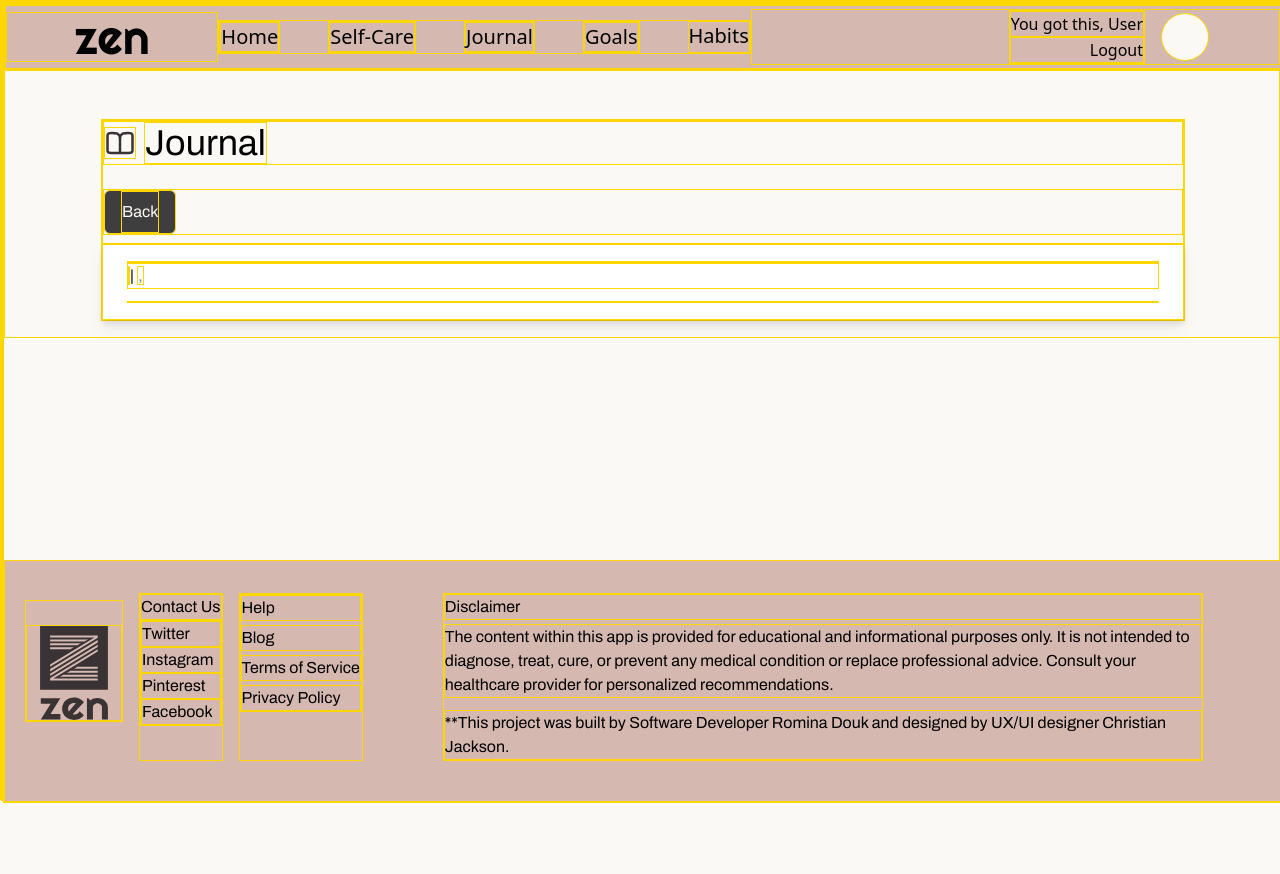
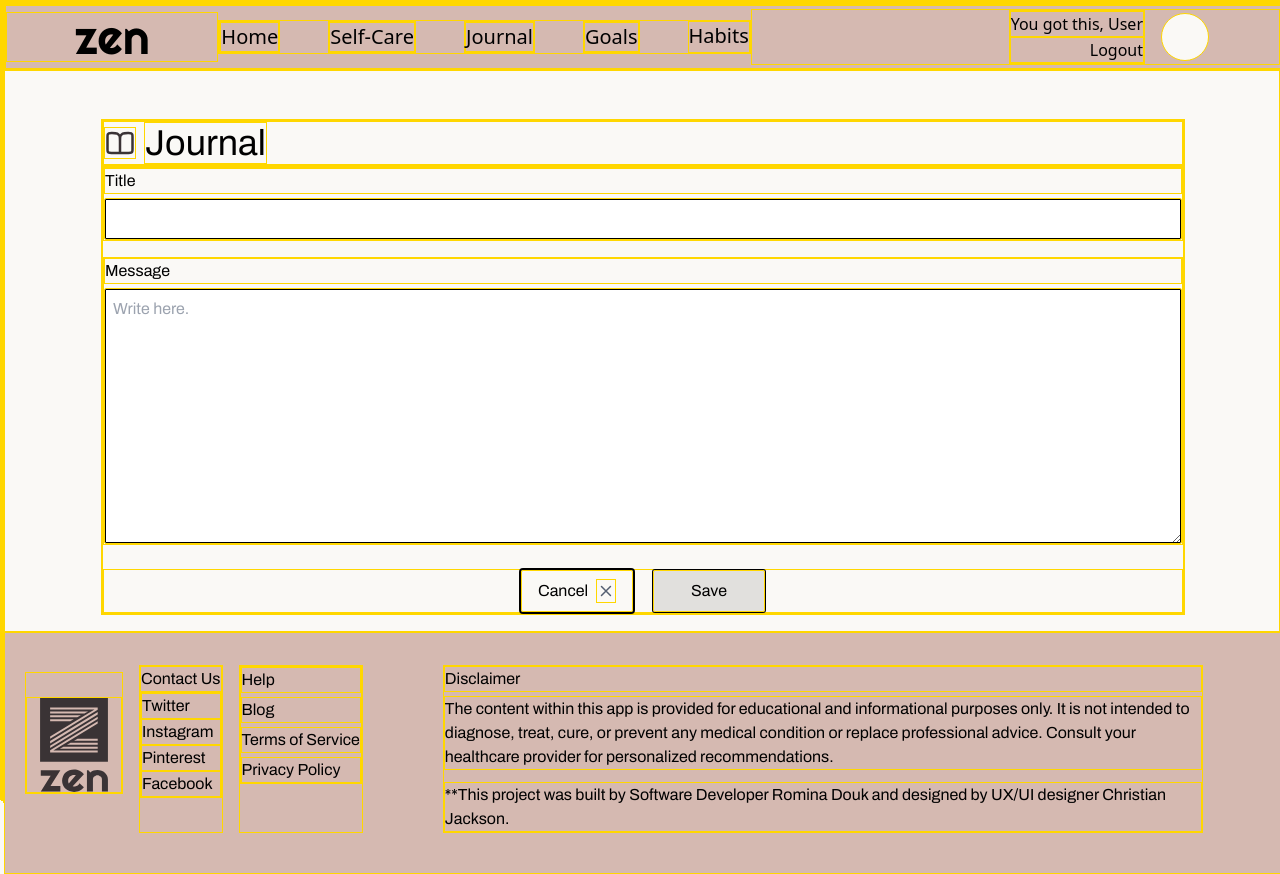
Before and after one commit to rominadouk/zen-redesign, a React (Create React App) app: page /journals/1 in a window 1280 px wide. Both pictures are taken after a click on the button "Edit". Before the commit the page ends 803 px from the top, so only its background shows below. Built offline with nearby package versions, Linux system fonts and the light colour scheme; no server answers.

Commit message:
editing feature works correctly for journals

```diff
--- a/src/modules/journals/journal-view.tsx
+++ b/src/modules/journals/journal-view.tsx
@@ -1,6 +1,7 @@
 import { useNavigate, useParams } from "react-router-dom";
 import { useState, useEffect } from 'react'
 import {ReactComponent as JournalIcon} from '../../assets/journal-icon.svg'
+import { ReactComponent as CancelIcon } from '../../assets/x-icon.svg'
 import axios from "axios";
 
 const JournalView = () => {
@@ -75,7 +76,7 @@ const JournalView = () => {
 
     const handleEditUpdate = async (editedJournal: {}) => {
         try {
-            const response = await axios.post(`http://localhost:4000/journals/${id}`, editedJournal)
+            const response = await axios.put(`http://localhost:4000/updatepost/${id}`, editedJournal)
             setEditing(false)
             setEditedJournal({
                 title: '',
@@ -87,7 +88,7 @@ const JournalView = () => {
         }
     };
 
-    const handleEditFormChange = (e:React.ChangeEvent<HTMLInputElement>) => {
+    const handleEditFormChange = (e:React.ChangeEvent<HTMLInputElement> | React.ChangeEvent<HTMLTextAreaElement>) => {
         setEditedJournal({
             ...editedJournal,
             [e.target.name] : e.target.value
@@ -112,22 +113,8 @@ const JournalView = () => {
                             <JournalIcon className='w-8 h-8 self-center'/>
                             <h1 className='text-4xl ml-2 font-bold'>Journal</h1>
                         </div>
-
                         {/* BUTTONS CONTAINER */}
-                        <div className='flex flex-row justify-between mt-6 mb-2'>
-                        {/* BEGIN TERNARY FOR EDIT BUTTONS */}
-                        { editing ?
-                        // if editing mode is true print the editing buttons
-                        <>
-                            <button className='flex bg-smoke-darker rounded-md px-4' onClick={() => {
-                                navigate('/journals')
-                            }}>
-                                <p className='text-off-white self-center py-2'>Back</p>
-                            </button>
-                        </>
-                            :
-                            // if editing mode is NOT true, display default buttons for Journal View
-                            <>
+                        <div id='buttons-container' className={editing ? 'flex flex-row justify-between mt-6 mb-2 hidden' : 'flex flex-row justify-between mt-6 mb-2'}>
                                 {/* BACK BUTTON */}
                                 <button className='flex bg-smoke-darker rounded-md px-4' onClick={() => {
                                 navigate('/journals')
@@ -144,19 +131,45 @@ const JournalView = () => {
                                         <p className='text-off-white self-center py-2'>Edit</p>
                                     </button>
                                 </div>
-
-                            </>
-                        }
-                        {/* END TERNARY FOR EDIT BUTTONS */}
                         </div>
                     </div>
                     {/* HEADER END*/}
+                    { editing ?
+                    <>
+                    <form onSubmit={handleEditSubmit}>
+                        {/* TITLE INPUT */}
+                        <div className='flex flex-col'>
+                            <label htmlFor='title' className='mb-1'>Title</label>
+                            <input id='title' className='ring-1 ring-inset ring-black rounded-sm p-2' type='text'  name='title' onChange={handleEditFormChange} />
+                        </div>
+                        {/* MESSAGE INPUT */}
+                        <div className='flex flex-col mt-4'>
+                            <label htmlFor='post' className='mb-1'>Message</label>
+                            <textarea id='post' className='ring-1 ring-inset ring-black rounded-sm p-2 h-64' name='post' placeholder='Write here.' onChange={handleEditFormChange}/>
+                        </div>
+                        {/* FORM BUTTONS */}
+                        <div className=' flex flex-row justify-center gap-5 mt-6'>
+                            <button className=' flex flex-row ring-2 py-2 px-4  w-28 ring-black rounded-sm' onClick={() => {
+                                setEditing(false)
+                                navigate(`/journals`)
+                            }}>Cancel <CancelIcon  className='ml-2'/>
+                            </button>
+
+                            <input className='ring-1 py-2 px-4 w-28 ring-black bg-smoke-lightest rounded-sm cursor-pointer' type='submit' value='Save' />
+                        </div>
+                    </form>
+
+                    </>
+                    :
                     <div className='bg-pure-white px-6 py-4 drop-shadow-lg'>
                         <p className='text-xl'>{oneJournal.title}</p>
                         <p className='mb-3'><span className='font-bold'>{formattedDateAndTime.monthAndDay}</span> | <span className='text-smoke'>{formattedDateAndTime.weekday}, {formattedDateAndTime.time}
                             </span></p>
                         <p>{oneJournal.post}</p>
                     </div>
+                    }
+
+
             </div>
         </div>
     );
```
